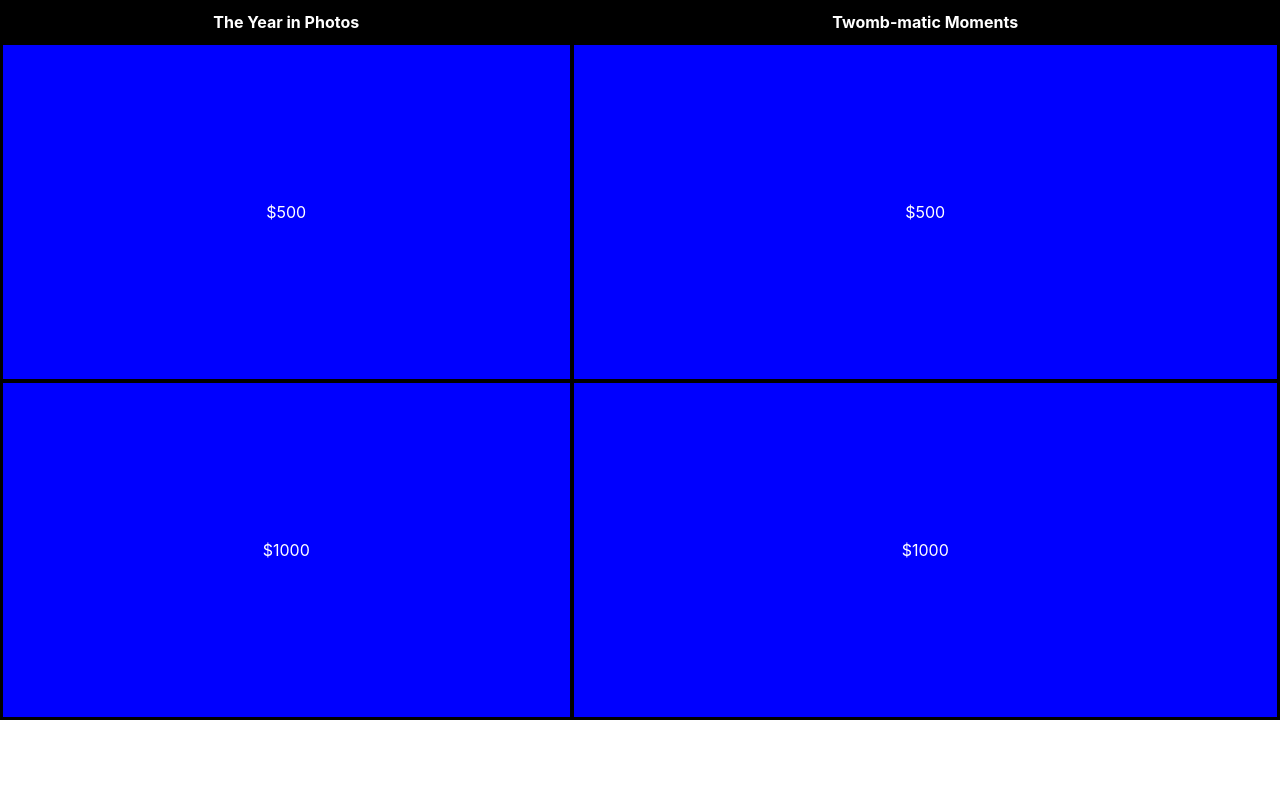
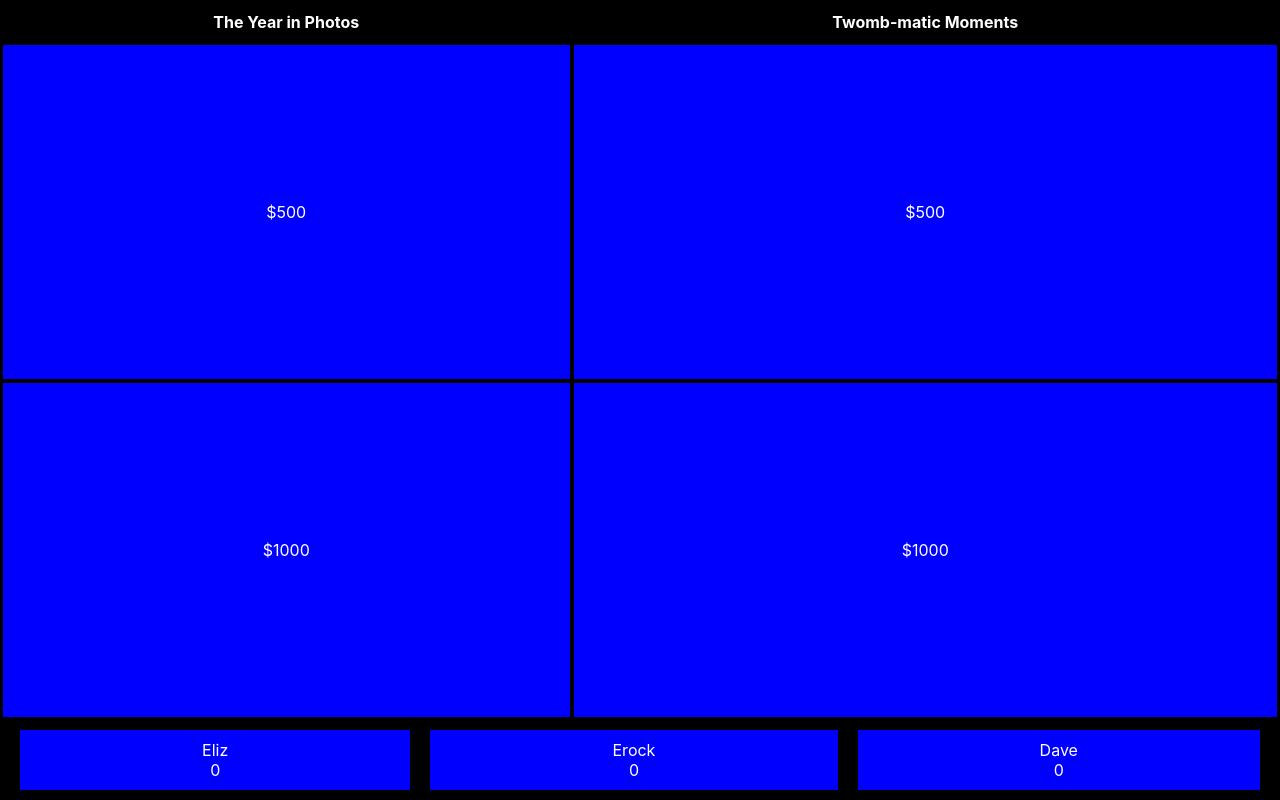
Before and after one commit to m14t/rigged-jeopardy, a React (Create React App) app: page / in a window 1280 px wide. Built offline with nearby package versions, Linux system fonts and the light colour scheme.

Commit message:
Add Players bar

```diff
--- a/src/components/app/index.tsx
+++ b/src/components/app/index.tsx
@@ -1,5 +1,6 @@
 import * as React from 'react';
 import GameBoard from '../game-board';
+import Players from '../players';
 
 const styles = {
   app: {
@@ -8,9 +9,25 @@ const styles = {
 };
 
 function App() {
+  const players = [
+    {
+      name: 'Eliz',
+      score: 0,
+    },
+    {
+      name: 'Erock',
+      score: 0,
+    },
+    {
+      name: 'Dave',
+      score: 0,
+    },
+  ];
+
   return (
     <div style={styles.app}>
       <GameBoard />
+      <Players players={players} />
     </div>
   );
 }
--- /dev/null
+++ b/src/components/players.tsx
@@ -0,0 +1,41 @@
+import * as React from 'react';
+import { Player } from '../types';
+
+type Props = {
+  players: Player[];
+};
+
+const styles = {
+  players: {
+    color: '#ffffff',
+    display: 'flex',
+    justifyContent: 'space-between',
+    margin: '0 10px',
+    height: '10vh',
+  },
+  player: {
+    backgroundColor: '#0000ff',
+    display: 'flex',
+    flexDirection: 'column' as 'column',
+    flexGrow: 1,
+    justifyContent: 'space-around',
+    margin: '10px',
+    padding: '10px',
+    textAlign: 'center' as 'center',
+  },
+};
+
+function Players(props: Props) {
+  return (
+    <div style={styles.players}>
+      {props.players.map((player, i) => (
+        <div key={i} style={styles.player}>
+          <span>{player.name}</span>
+          <span>{player.score}</span>
+        </div>
+      ))}
+    </div>
+  );
+}
+
+export default Players;
```
Also changed, not shown: src/types.ts (+7 -0 lines).
